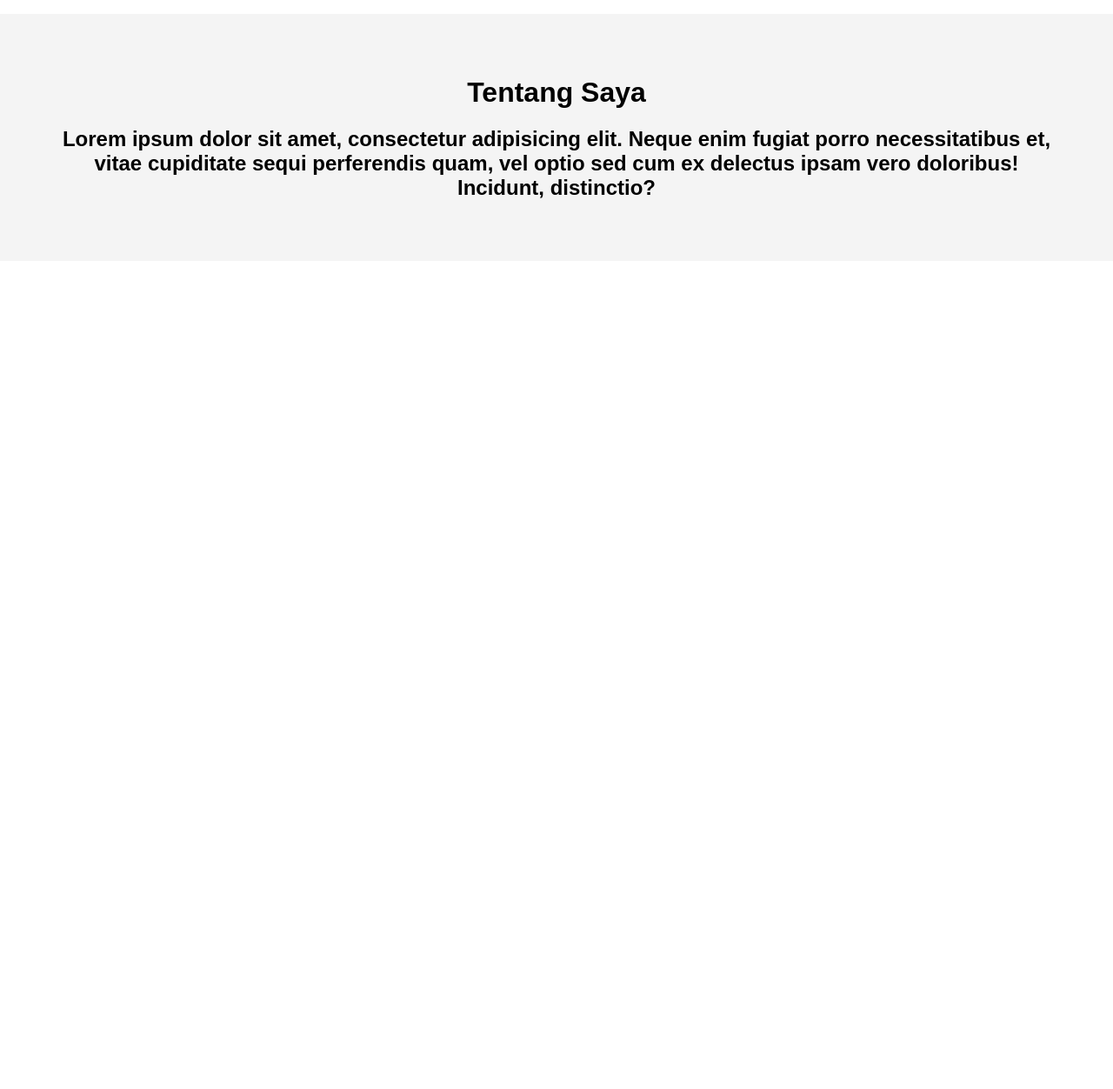
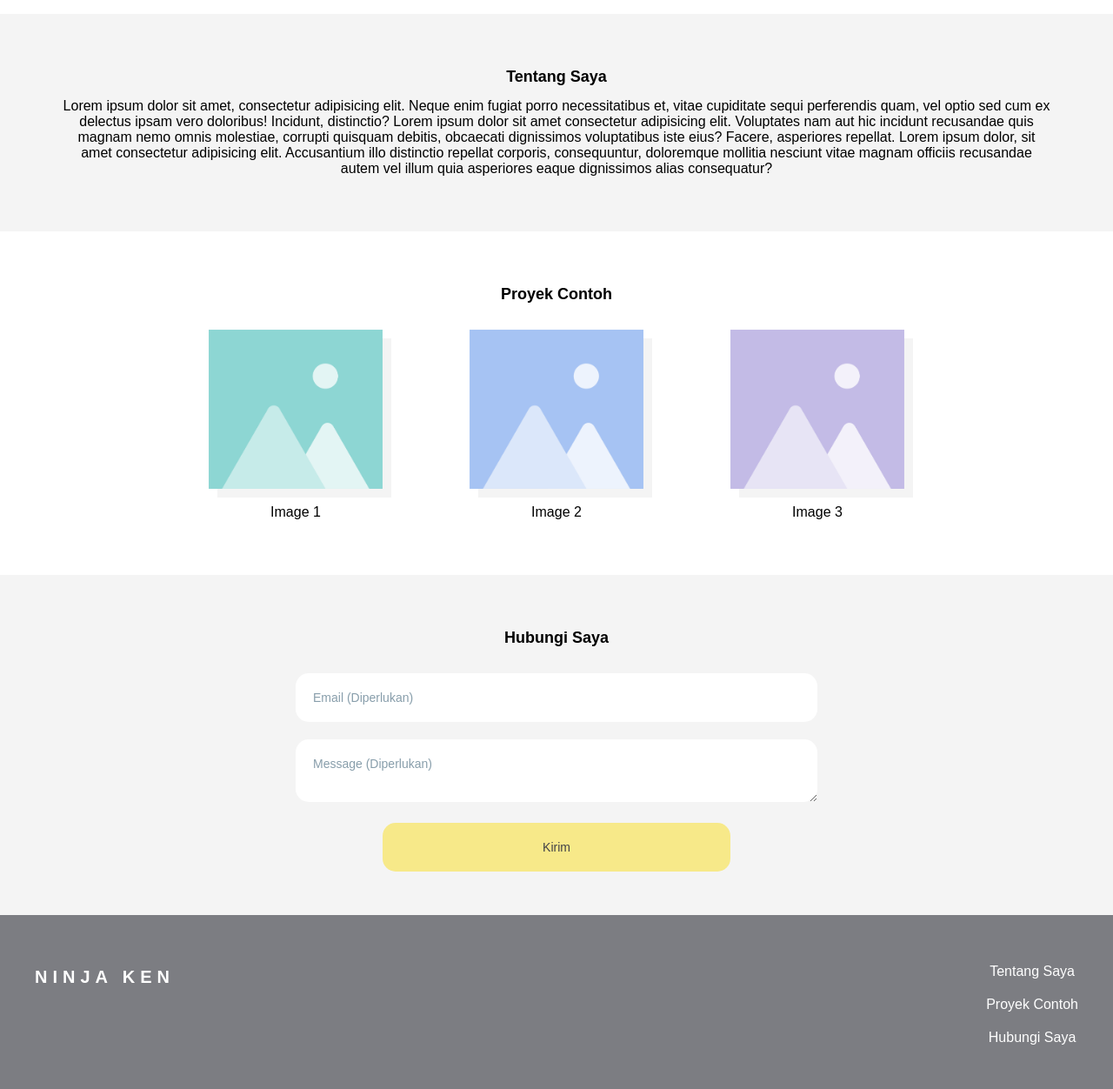
Before and after one commit to anggario21/HTML-1-Progate, a plain HTML site: page index.html in a window 1280 px wide. Shown: the part 622-1874 px from the top of the page at 87% size. Before the commit the page ends 922 px from the top, so only its background shows below. Drawn offline with Linux system fonts and the light colour scheme.

Commit message:
finishing

```diff
--- a/index.html
+++ b/index.html
@@ -28,9 +28,57 @@
     </div>
     <div class="about-wrapper">
       <div class="container">
-        <h1>Tentang Saya</h1>
-        <h2>Lorem ipsum dolor sit amet, consectetur adipisicing elit. Neque enim fugiat porro necessitatibus et, vitae cupiditate sequi perferendis quam, vel optio sed cum ex delectus ipsam vero doloribus! Incidunt, distinctio?</h2>
+        <h1 class="section-title">Tentang Saya</h1>
+        <h2>
+          Lorem ipsum dolor sit amet, consectetur adipisicing elit. Neque enim fugiat porro necessitatibus et, vitae cupiditate sequi perferendis quam, vel optio sed cum ex delectus ipsam vero doloribus! Incidunt, distinctio? Lorem ipsum
+          dolor sit amet consectetur adipisicing elit. Voluptates nam aut hic incidunt recusandae quis magnam nemo omnis molestiae, corrupti quisquam debitis, obcaecati dignissimos voluptatibus iste eius? Facere, asperiores repellat. Lorem
+          ipsum dolor, sit amet consectetur adipisicing elit. Accusantium illo distinctio repellat corporis, consequuntur, doloremque mollitia nesciunt vitae magnam officiis recusandae autem vel illum quia asperiores eaque dignissimos alias
+          consequatur?
+        </h2>
       </div>
     </div>
+    <div class="project-wrapper">
+      <div class="container">
+        <h1 class="section-title">Proyek Contoh</h1>
+        <div class="row">
+          <div class="col">
+            <img src="./img/1.png" alt="" />
+            <h2>Image 1</h2>
+          </div>
+          <div class="col">
+            <img src="./img/2.png" alt="" />
+            <h2>Image 2</h2>
+          </div>
+          <div class="col">
+            <img src="./img/3.png" alt="" />
+            <h2>Image 3</h2>
+          </div>
+        </div>
+      </div>
+    </div>
+    <div class="contact-wrapper">
+      <div class="container">
+        <h1 class="section-title">Hubungi Saya</h1>
+        <div class="row">
+          <input type="text" value="Email (Diperlukan)" class="isi-form" />
+        </div>
+        <div class="row">
+          <textarea class="isi-form">Message (Diperlukan)</textarea>
+        </div>
+        <div class="row">
+          <input class="contact-submit" type="submit" value="Kirim" />
+        </div>
+      </div>
+    </div>
+    <footer>
+      <div class="footer-left"><p>NINJA KEN</p></div>
+      <div class="footer-right">
+        <ul>
+          <li>Tentang Saya</li>
+          <li>Proyek Contoh</li>
+          <li>Hubungi Saya</li>
+        </ul>
+      </div>
+    </footer>
   </body>
 </html>
--- a/stylesheet.css
+++ b/stylesheet.css
@@ -10,6 +10,8 @@ header {
   background-color: #404146;
   color: white;
   height: 65px;
+  position: sticky;
+  top: 0;
 }
 
 header li {
@@ -66,3 +68,94 @@ header li {
   padding: 50px 0px;
   text-align: center;
 }
+.section-title {
+  text-align: center;
+  font-size: large;
+  font-weight: 800;
+}
+.about-wrapper h2 {
+  text-align: center;
+  font-size: medium;
+  font-weight: 100;
+}
+.project-wrapper {
+  padding: 50px 0px;
+}
+.project-wrapper .row {
+  justify-content: center;
+  display: flex;
+  flex-direction: row;
+  text-align: center;
+}
+
+.project-wrapper h1 {
+  margin-bottom: 30px;
+}
+.project-wrapper h2 {
+  text-align: center;
+  font-size: medium;
+  font-weight: 100;
+}
+
+.project-wrapper img {
+  width: 200px;
+  margin: 0px 50px;
+  box-shadow: 10px 10px #f4f4f4;
+}
+.contact-wrapper {
+  background-color: #f4f4f4;
+  padding: 50px 0px;
+}
+
+.contact-wrapper input,
+textarea {
+  margin-top: 10px;
+  margin-bottom: 30px;
+  margin: 0 auto;
+  padding: 20px;
+  font-size: 14px;
+  border: 0px solid #dee7ec;
+  border-radius: 15px;
+}
+
+.contact-wrapper .row {
+  text-align: center;
+  margin: 20px 0 auto;
+}
+.contact-wrapper h1 {
+  margin-bottom: 30px;
+}
+
+.isi-form {
+  width: 600px;
+  color: #889eab;
+  font-family: Arial, Helvetica, sans-serif;
+}
+
+.contact-submit {
+  background-color: #f7e989;
+  color: #404146;
+  width: 400px;
+}
+
+footer {
+  height: 200px;
+  padding: 40px;
+  background-color: #7c7d82;
+  color: #fff;
+}
+
+.footer-left {
+  font-size: 20px;
+  float: left;
+  letter-spacing: 6px;
+  font-weight: 600;
+}
+.footer-right {
+  float: right;
+}
+.footer-right li {
+  margin-bottom: 20px;
+  list-style: none;
+  text-align: center;
+}
```
